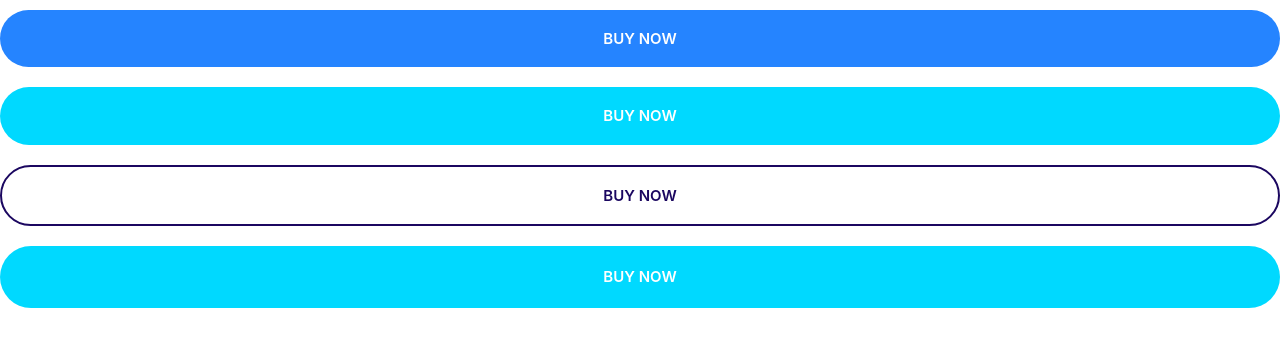
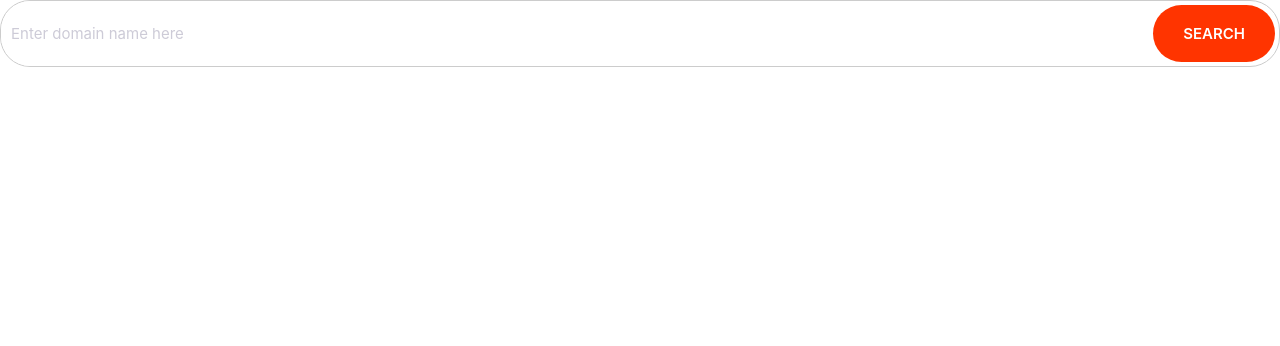
Before and after one commit to dhaligowski/fleet, a plain HTML site: page index.html in a window 1280 px wide. Drawn offline with Linux system fonts and the light colour scheme.

Commit message:
Build inputs components.

```diff
--- a/css/styles.css
+++ b/css/styles.css
@@ -201,3 +201,33 @@ a {
     font-size: 1.5rem;
   }
 }
+/* Inputs */
+.input {
+  border-radius: var(--border-radius);
+  border: 1px solid var(--color-border);
+  color: var(--color-headings);
+  font-size: 2rem;
+  outline: 0;
+  padding: 1.5rem 3.5rem;
+}
+::placeholder {
+  color: #cdcbd7;
+}
+.input-group {
+  border: 1px solid var(--color-border);
+  border-radius: var(--border-radius);
+  display: flex;
+}
+.input-group .input {
+  border: 0;
+  flex-grow: 1;
+  padding: 1.5rem 1rem;
+}
+.input-group .btn {
+  margin: 4px;
+}
+@media screen and (min-width: 1024px) {
+  .input {
+    font-size: 1.5rem;
+  }
+}
--- a/index.html
+++ b/index.html
@@ -9,9 +9,9 @@
     <link rel="stylesheet" href="css/styles.css" />
   </head>
   <body>
-    <button class="btn btn--primary btn--block">Buy Now</button>
-    <button class="btn btn--secondary btn--block">Buy Now</button>
-    <button class="btn btn--outline btn--block">Buy Now</button>
-    <a href="#" class="btn btn--secondary btn--block">Buy Now</a>
+    <div class="input-group">
+      <input type="text" class="input" placeholder="Enter domain name here" />
+      <button class="btn btn--accent">Search</button>
+    </div>
   </body>
 </html>
```
Also changed, not shown: components/inputs.html (added, +1 -0 lines), components/inputsWithButtons.html (added, +4 -0 lines).
